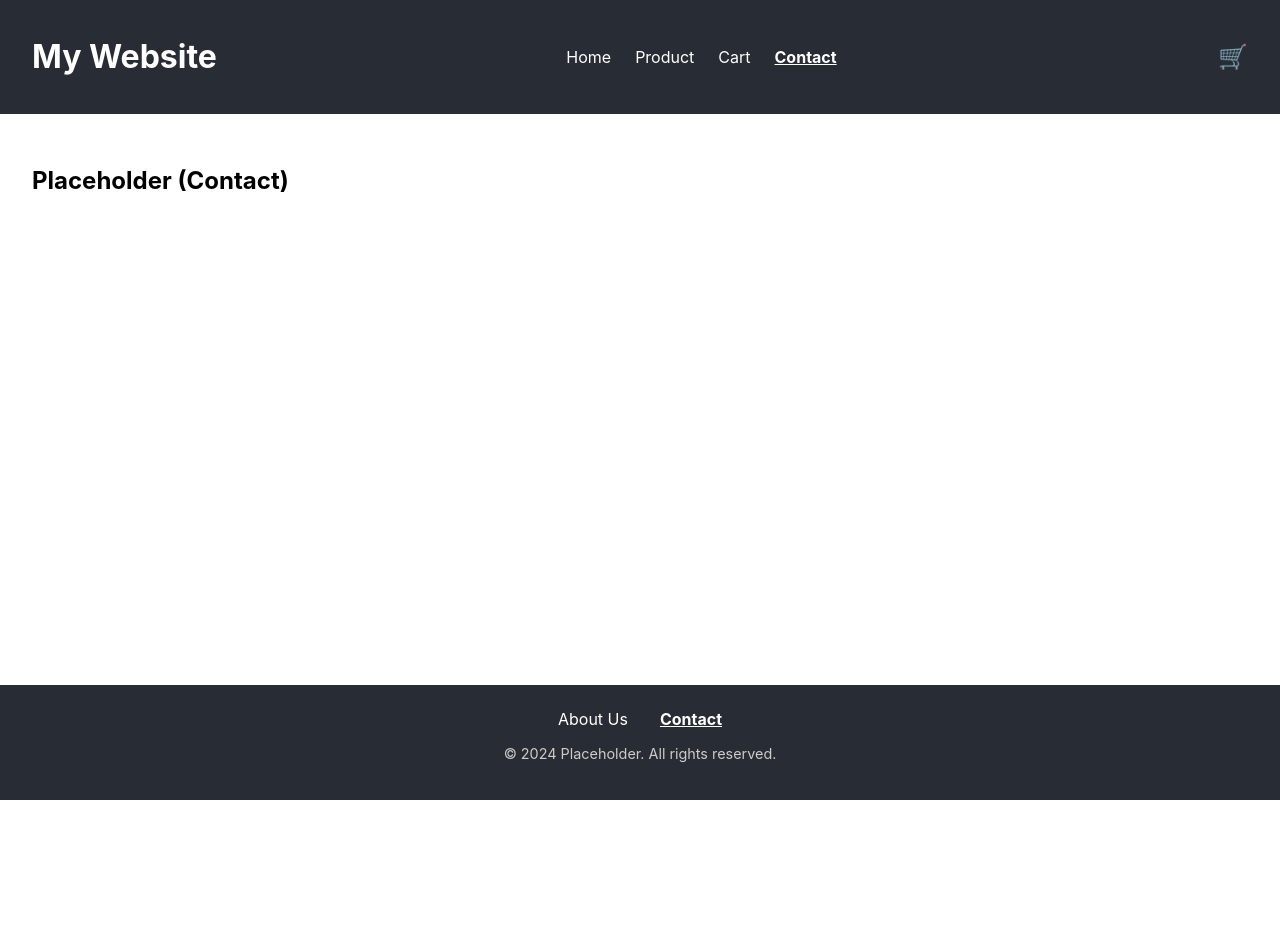
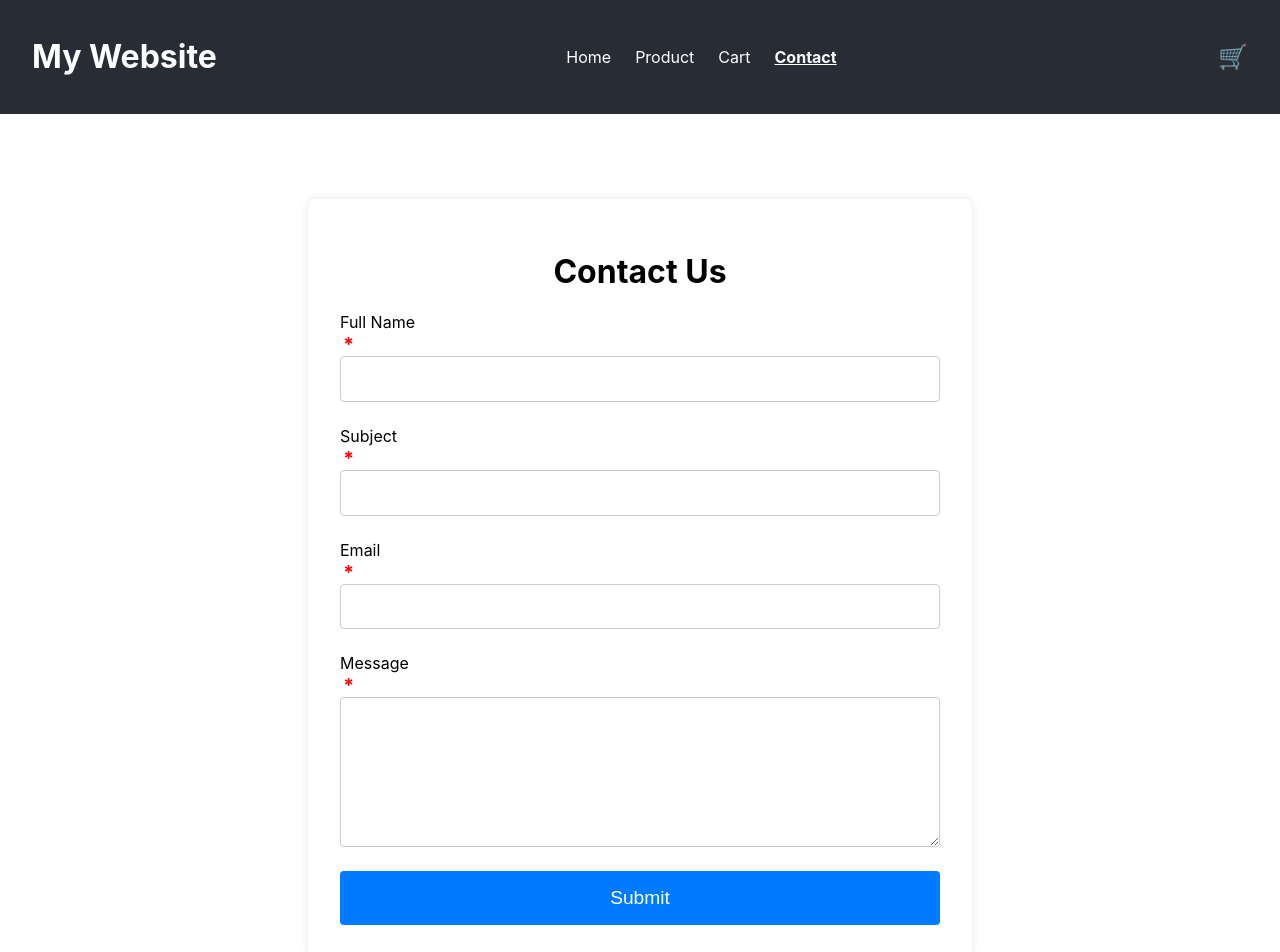
Before and after one commit to ykjellin/js-frameworks-ca, a React (Create React App) app: page /contact in a window 1280 px wide. Shown: the top 952 px of the page. Before the commit the page ends 800 px from the top, so only its background shows below. Built offline with nearby package versions, Linux system fonts and the light colour scheme.

Commit message:
Added contact form and input validation to contact page

```diff
--- a/src/pages/ContactPage.tsx
+++ b/src/pages/ContactPage.tsx
@@ -1,9 +1,213 @@
 // This project is licensed under the MIT License - see the LICENSE file for details
 
-import React from "react";
+import React, { useState } from "react";
+import styled from "styled-components";
+
+const ContactContainer = styled.div`
+  display: flex;
+  justify-content: center;
+  align-items: center;
+  height: 100vh;
+  text-align: center;
+  padding: 2rem;
+  position: relative;
+  z-index: 1;
+`;
+
+const FormWrapper = styled.div`
+  padding: 2rem;
+  max-width: 600px;
+  width: 100%;
+  background: white;
+  border-radius: 8px;
+  box-shadow: 0 0 10px rgba(0, 0, 0, 0.1);
+  position: relative;
+  z-index: 1;
+`;
+
+const Form = styled.form`
+  display: flex;
+  flex-direction: column;
+  gap: 1.5rem;
+  width: 100%;
+`;
+
+const Label = styled.label`
+  width: 100%;
+  display: flex;
+  flex-direction: column;
+  align-items: flex-start;
+  font-size: 1rem;
+`;
+
+const Input = styled.input`
+  width: 100%;
+  box-sizing: border-box;
+  padding: 0.8rem;
+  font-size: 1rem;
+  border: 1px solid #ccc;
+  border-radius: 4px;
+`;
+
+const TextArea = styled.textarea`
+  width: 100%;
+  box-sizing: border-box;
+  padding: 0.8rem;
+  font-size: 1rem;
+  border: 1px solid #ccc;
+  border-radius: 4px;
+  min-height: 150px;
+`;
+
+const SubmitButton = styled.button`
+  width: 100%;
+  padding: 1rem;
+  background-color: #007bff;
+  color: white;
+  font-size: 1.2rem;
+  border: none;
+  border-radius: 4px;
+  cursor: pointer;
+
+  &:hover {
+    background-color: #0056b3;
+  }
+`;
+
+const Error = styled.p`
+  color: red;
+  font-size: 0.9rem;
+  margin: -1rem 0 1rem 0;
+`;
+
+const RequiredMark = styled.span`
+  color: red;
+  margin-left: 0.2rem;
+  font-size: 1.2rem;
+  font-weight: bold;
+`;
 
 const ContactPage: React.FC = () => {
-  return <h2>Placeholder (Contact)</h2>;
+  const [formData, setFormData] = useState({
+    fullName: "",
+    subject: "",
+    email: "",
+    body: "",
+  });
+
+  const [errors, setErrors] = useState({
+    fullName: "",
+    subject: "",
+    email: "",
+    body: "",
+  });
+
+  const validateForm = () => {
+    let isValid = true;
+    const newErrors = { ...errors };
+
+    if (formData.fullName.length < 3) {
+      newErrors.fullName = "Full name must be at least 3 characters.";
+      isValid = false;
+    } else {
+      newErrors.fullName = "";
+    }
+
+    if (formData.subject.length < 3) {
+      newErrors.subject = "Subject must be at least 3 characters.";
+      isValid = false;
+    } else {
+      newErrors.subject = "";
+    }
+
+    const emailRegex = /^[^\s@]+@[^\s@]+\.[^\s@]+$/;
+    if (!emailRegex.test(formData.email)) {
+      newErrors.email = "Please enter a valid email address.";
+      isValid = false;
+    } else {
+      newErrors.email = "";
+    }
+
+    if (formData.body.length < 3) {
+      newErrors.body = "Message must be at least 3 characters.";
+      isValid = false;
+    } else {
+      newErrors.body = "";
+    }
+
+    setErrors(newErrors);
+    return isValid;
+  };
+
+  const handleSubmit = (e: React.FormEvent) => {
+    e.preventDefault();
+    if (validateForm()) {
+      console.log(formData);
+      alert("Form submitted successfully!");
+      setFormData({ fullName: "", subject: "", email: "", body: "" });
+    }
+  };
+
+  const handleChange = (
+    e: React.ChangeEvent<HTMLInputElement | HTMLTextAreaElement>
+  ) => {
+    const { name, value } = e.target;
+    setFormData({ ...formData, [name]: value });
+  };
+
+  return (
+    <ContactContainer>
+      <FormWrapper>
+        <h1>Contact Us</h1>
+        <Form onSubmit={handleSubmit}>
+          <Label>
+            Full Name <RequiredMark>*</RequiredMark>
+            <Input
+              type="text"
+              name="fullName"
+              value={formData.fullName}
+              onChange={handleChange}
+            />
+            {errors.fullName && <Error>{errors.fullName}</Error>}
+          </Label>
+
+          <Label>
+            Subject <RequiredMark>*</RequiredMark>
+            <Input
+              type="text"
+              name="subject"
+              value={formData.subject}
+              onChange={handleChange}
+            />
+            {errors.subject && <Error>{errors.subject}</Error>}
+          </Label>
+
+          <Label>
+            Email <RequiredMark>*</RequiredMark>
+            <Input
+              type="email"
+              name="email"
+              value={formData.email}
+              onChange={handleChange}
+            />
+            {errors.email && <Error>{errors.email}</Error>}
+          </Label>
+
+          <Label>
+            Message <RequiredMark>*</RequiredMark>
+            <TextArea
+              name="body"
+              value={formData.body}
+              onChange={handleChange}
+            />
+            {errors.body && <Error>{errors.body}</Error>}
+          </Label>
+
+          <SubmitButton type="submit">Submit</SubmitButton>
+        </Form>
+      </FormWrapper>
+    </ContactContainer>
+  );
 };
 
 export default ContactPage;
```
